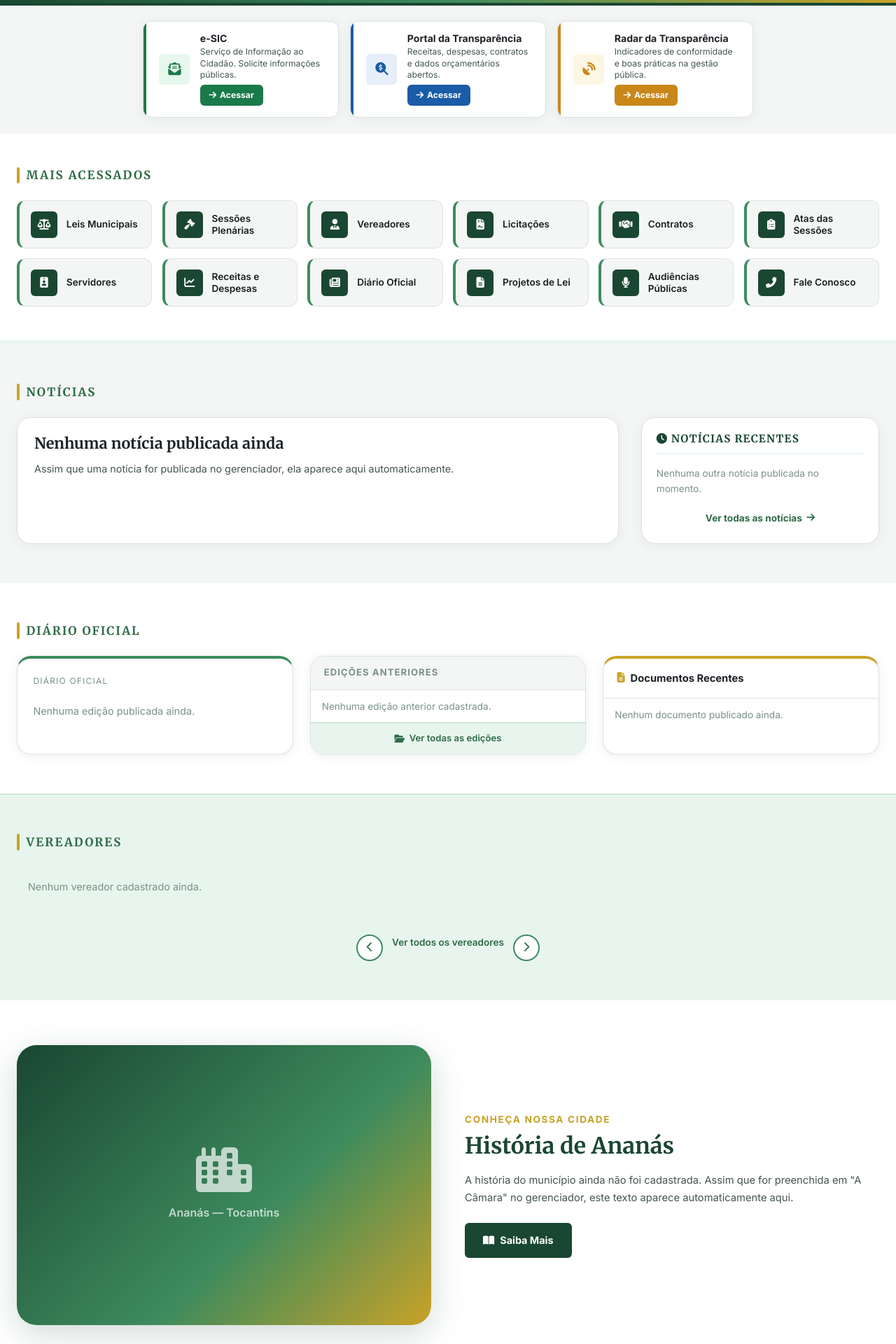
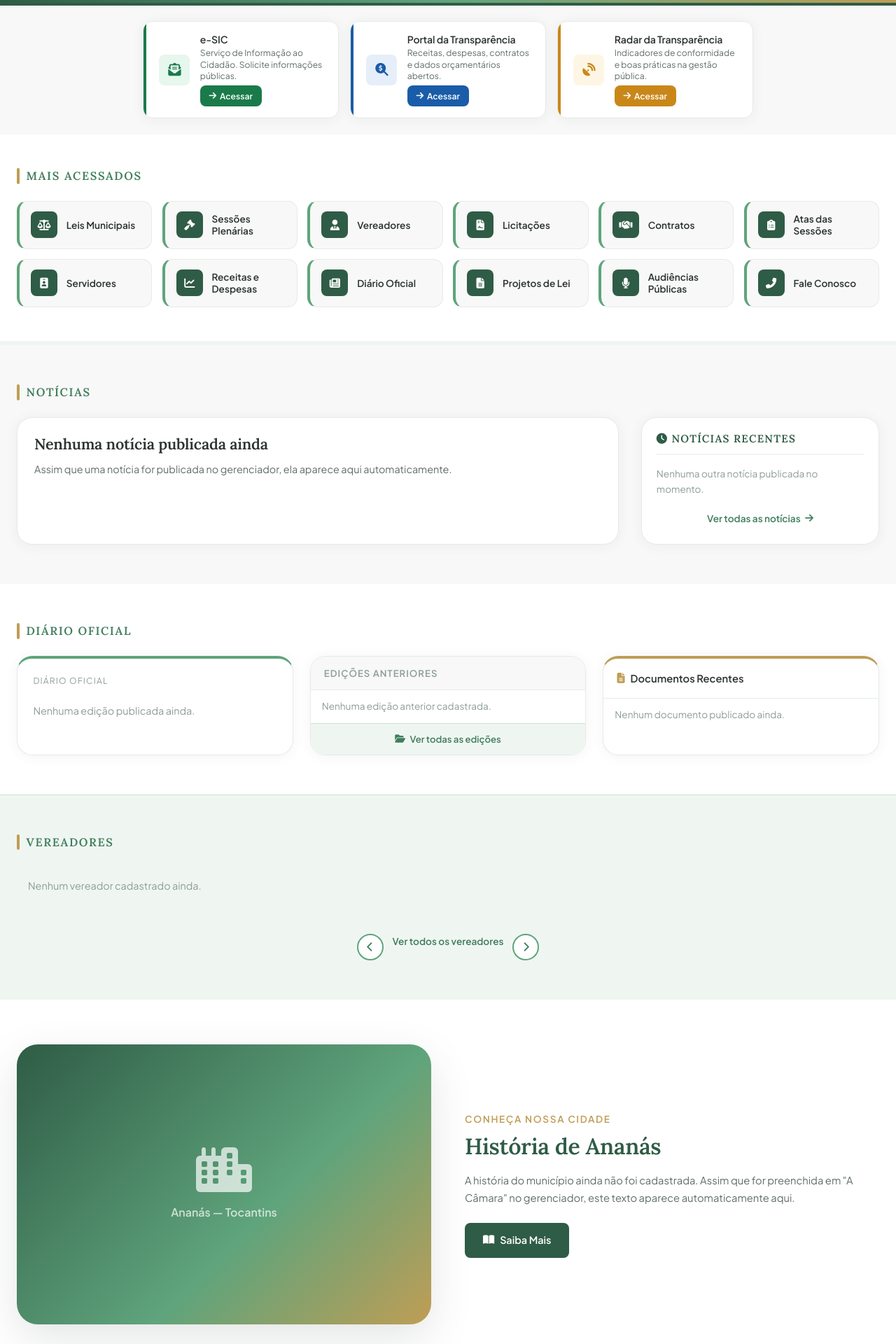
Before and after one commit to Ianformiga07/Portal_Camara, a PHP site: page / in a window 1280 px wide. Shown: the part 603-2523 px from the top of the page at 70% size. Run offline with PHP 8.4, Linux system fonts and the light colour scheme; data comes from the database, SQL or seed files in the repository; data that the repository does not hold is empty.

Commit message:
Refine visual design: softer palette and typography across the system
Applies to both the public portal (assets/css/main.css) and the admin
panel (assets/css/admin.css), keeping the same green/gold institutional
identity but toning it down:

- Typography: swapped Merriweather/EB Garamond + Inter for Lora (a
  lighter, warmer serif) + Plus Jakarta Sans (a softer humanist sans),
  loaded via Google Fonts in every page head (public header, admin
  header, and the standalone admin login page). Heading and label
  weights dropped from 700/800 to 600/700 for a lighter feel.
- Color tokens: desaturated and lightened the green scale, muted the
  gold accent toward a warmer sand tone, warmed and lightened the near-
  black grays/text colors, and softened the institutional blue used on
  the transparency portal — all through the existing CSS custom
  properties, so every component that references them (buttons, cards,
  tables, badges, nav, footer) picks up the change consistently.
- Shadows: lower opacity and larger blur radius for a gentler, more
  diffuse elevation instead of hard, saturated drop shadows.
- Border radius scale nudged up slightly (6/12/20/28 -> 8/14/22/30) for
  a friendlier, less boxy feel.

Verified by rebuilding the database and rendering the public site
(home, licitações, vereadores, portal da transparência) and the admin
login screen with headless Chromium — layout and all components render
correctly with the new tokens.

Co-Authored-By: Claude Sonnet 5 <noreply@anthropic.com>
Claude-Session: https://claude.ai/code/session_01GbrMEV6PZnsMiD4ssdPNgA

```diff
--- a/assets/css/main.css
+++ b/assets/css/main.css
@@ -5,44 +5,44 @@
 
 /* --- VARIÁVEIS DE DESIGN --- */
 :root {
-  --verde-escuro:   #1a4731;
-  --verde-medio:    #2e6b47;
-  --verde-claro:    #3d8b5e;
-  --verde-suave:    #e8f5ee;
-  --verde-borda:    #b2d8c2;
-  --dourado:        #c9a227;
-  --dourado-claro:  #f0d57a;
-  --cinza-escuro:   #1e2328;
-  --cinza-medio:    #3a3f47;
-  --cinza-claro:    #f4f6f5;
-  --cinza-borda:    #dee2e0;
+  --verde-escuro:   #2f5c46;
+  --verde-medio:    #3f7d5c;
+  --verde-claro:    #5fa47c;
+  --verde-suave:    #eff6f2;
+  --verde-borda:    #cbe3d5;
+  --dourado:        #bf9d55;
+  --dourado-claro:  #ecdcae;
+  --cinza-escuro:   #2c332f;
+  --cinza-medio:    #59635d;
+  --cinza-claro:    #f7f8f7;
+  --cinza-borda:    #e7eae8;
   --branco:         #ffffff;
-  --texto-escuro:   #1a1f1c;
-  --texto-medio:    #445550;
-  --texto-claro:    #7a9186;
-  --sombra-leve:    0 2px 16px rgba(26, 71, 49, 0.08);
-  --sombra-media:   0 6px 28px rgba(26, 71, 49, 0.14);
-  --sombra-forte:   0 12px 48px rgba(26, 71, 49, 0.20);
-  --radius-sm:      6px;
-  --radius-md:      12px;
-  --radius-lg:      20px;
-  --radius-xl:      28px;
+  --texto-escuro:   #2b322e;
+  --texto-medio:    #5f6d67;
+  --texto-claro:    #8d9d95;
+  --sombra-leve:    0 2px 18px rgba(43, 62, 53, 0.06);
+  --sombra-media:   0 10px 34px rgba(43, 62, 53, 0.09);
+  --sombra-forte:   0 20px 60px rgba(43, 62, 53, 0.13);
+  --radius-sm:      8px;
+  --radius-md:      14px;
+  --radius-lg:      22px;
+  --radius-xl:      30px;
   --transicao:      all 0.28s cubic-bezier(0.4, 0, 0.2, 1);
 
-  /* Azul institucional — mesma cor usada no portal oficial da transparência
-     da Câmara de Ananás (theme-color #1565c0) e nos portais do TCE-TO */
-  --azul-escuro:    #0d47a1;
-  --azul-medio:     #1565c0;
-  --azul-claro:     #1e88e5;
-  --azul-suave:     #e8f1fc;
-  --azul-borda:     #b6d4f5;
+  /* Azul institucional — versão suavizada da cor usada no portal oficial da
+     transparência da Câmara de Ananás e nos portais do TCE-TO */
+  --azul-escuro:    #275e91;
+  --azul-medio:     #3878ab;
+  --azul-claro:     #5a97c4;
+  --azul-suave:     #eff4fa;
+  --azul-borda:     #cadff0;
 }
 
 /* --- RESET & BASE --- */
 *, *::before, *::after { box-sizing: border-box; margin: 0; padding: 0; }
 html { scroll-behavior: smooth; font-size: 16px; }
 body {
-  font-family: 'Inter', 'Segoe UI', Arial, sans-serif;
+  font-family: 'Plus Jakarta Sans', 'Segoe UI', Arial, sans-serif;
   color: var(--texto-escuro);
   background: var(--branco);
   line-height: 1.65;
@@ -54,16 +54,17 @@ ul { list-style: none; }
 
 /* --- TIPOGRAFIA --- */
 h1, h2, h3, h4, h5, h6 {
-  font-family: 'Merriweather', 'EB Garamond', Georgia, serif;
-  font-weight: 700;
-  line-height: 1.2;
+  font-family: 'Lora', Georgia, serif;
+  font-weight: 600;
+  line-height: 1.28;
   color: var(--cinza-escuro);
+  letter-spacing: -0.01em;
 }
 .section-titulo {
-  font-size: 1.05rem;
-  font-weight: 700;
+  font-size: 1.02rem;
+  font-weight: 600;
   text-transform: uppercase;
-  letter-spacing: 0.12em;
+  letter-spacing: 0.1em;
   color: var(--verde-medio);
   display: flex;
   align-items: center;
@@ -383,12 +384,12 @@ h1, h2, h3, h4, h5, h6 {
 .portal-card.transparencia .portal-icon { background: #e6eef9; color: #1a5ca8; }
 .portal-card.radar .portal-icon        { background: #fef6e4; color: #c9871a; }
 .portal-card-texto { text-align: left; flex: 1; }
-.portal-card h3 { font-size: 0.88rem; font-weight: 700; color: var(--cinza-escuro); margin: 0 0 0.15rem 0; font-family: 'Inter', sans-serif; }
+.portal-card h3 { font-size: 0.88rem; font-weight: 600; color: var(--cinza-escuro); margin: 0 0 0.15rem 0; font-family: 'Plus Jakarta Sans', sans-serif; }
 .portal-card p  { font-size: 0.76rem; color: var(--texto-medio); margin: 0; line-height: 1.35; }
 .portal-btn {
   display: inline-flex; align-items: center; gap: 0.3rem;
   padding: 0.32rem 0.8rem; border-radius: var(--radius-sm);
-  font-size: 0.76rem; font-weight: 700; margin-top: 0.35rem; transition: var(--transicao);
+  font-size: 0.76rem; font-weight: 600; margin-top: 0.35rem; transition: var(--transicao);
   white-space: nowrap;
 }
 .portal-card.esic .portal-btn         { background: #1a7a4a; color: white; }
@@ -476,7 +477,7 @@ h1, h2, h3, h4, h5, h6 {
 .noticia-excerpt { color: var(--texto-medio); font-size: 0.9rem; line-height: 1.6; margin-bottom: 1rem; }
 .btn-leia-mais {
   display: inline-flex; align-items: center; gap: 0.4rem;
-  color: var(--verde-medio); font-size: 0.85rem; font-weight: 700;
+  color: var(--verde-medio); font-size: 0.85rem; font-weight: 600;
   border-bottom: 2px solid transparent; padding-bottom: 2px;
 }
 .btn-leia-mais:hover { color: var(--verde-escuro); border-bottom-color: var(--verde-medio); }
@@ -581,7 +582,7 @@ h1, h2, h3, h4, h5, h6 {
 }
 .edicoes-lista-header {
   background: var(--cinza-claro); padding: 0.8rem 1.2rem;
-  font-size: 0.82rem; font-weight: 700;
+  font-size: 0.82rem; font-weight: 600;
   text-transform: uppercase; letter-spacing: 0.08em;
   color: var(--texto-claro); border-bottom: 1px solid var(--cinza-borda);
 }
@@ -627,7 +628,7 @@ h1, h2, h3, h4, h5, h6 {
 .docs-recentes-header {
   padding: 1rem 1.2rem; border-bottom: 1px solid var(--cinza-borda);
   display: flex; align-items: center; gap: 0.5rem;
-  font-weight: 700; font-size: 0.92rem; color: var(--cinza-escuro);
+  font-weight: 600; font-size: 0.92rem; color: var(--cinza-escuro);
 }
 .docs-recentes-header i { color: var(--dourado); }
 .doc-item {
@@ -715,7 +716,7 @@ h1, h2, h3, h4, h5, h6 {
 .historia-imagem-placeholder i { font-size: 4rem; }
 .historia-imagem-placeholder p { font-size: 1rem; font-weight: 600; }
 .historia-conteudo .subtitulo {
-  font-size: 0.85rem; color: var(--dourado); font-weight: 700;
+  font-size: 0.85rem; color: var(--dourado); font-weight: 600;
   text-transform: uppercase; letter-spacing: 0.12em; margin-bottom: 0.6rem;
 }
 .historia-conteudo h2 { font-size: 2rem; color: var(--verde-escuro); margin-bottom: 1.2rem; line-height: 1.1; }
@@ -724,7 +725,7 @@ h1, h2, h3, h4, h5, h6 {
   display: inline-flex; align-items: center; gap: 0.5rem;
   background: var(--verde-escuro); color: var(--branco);
   padding: 0.7rem 1.5rem; border-radius: var(--radius-sm);
-  font-weight: 700; font-size: 0.9rem; margin-top: 0.5rem;
+  font-weight: 600; font-size: 0.9rem; margin-top: 0.5rem;
   transition: var(--transicao); border: 2px solid var(--verde-escuro);
 }
 .btn-saiba-mais:hover { background: transparent; color: var(--verde-escuro); }
--- a/gerenciador/includes/header.php
+++ b/gerenciador/includes/header.php
@@ -11,6 +11,11 @@ $tituloPagina = $tituloPagina ?? 'Gerenciador';
   <meta charset="UTF-8">
   <meta name="viewport" content="width=device-width, initial-scale=1">
   <title><?= htmlspecialchars($tituloPagina) ?> — Gerenciador | Câmara de Ananás</title>
+
+  <link rel="preconnect" href="https://fonts.googleapis.com">
+  <link rel="preconnect" href="https://fonts.gstatic.com" crossorigin>
+  <link href="https://fonts.googleapis.com/css2?family=Lora:wght@500;600;700&family=Plus+Jakarta+Sans:wght@400;500;600;700&display=swap" rel="stylesheet">
+
   <link rel="stylesheet" href="assets/css/admin.css">
   <link rel="stylesheet" href="https://cdnjs.cloudflare.com/ajax/libs/font-awesome/6.5.1/css/all.min.css">
 </head>
--- a/gerenciador/login.php
+++ b/gerenciador/login.php
@@ -51,6 +51,11 @@ if ($_SERVER['REQUEST_METHOD'] === 'POST') {
   <meta charset="UTF-8">
   <meta name="viewport" content="width=device-width, initial-scale=1">
   <title>Acesso ao Gerenciador — Câmara Municipal de Ananás</title>
+
+  <link rel="preconnect" href="https://fonts.googleapis.com">
+  <link rel="preconnect" href="https://fonts.gstatic.com" crossorigin>
+  <link href="https://fonts.googleapis.com/css2?family=Lora:wght@500;600;700&family=Plus+Jakarta+Sans:wght@400;500;600;700&display=swap" rel="stylesheet">
+
   <link rel="stylesheet" href="assets/css/admin.css">
   <link rel="stylesheet" href="https://cdnjs.cloudflare.com/ajax/libs/font-awesome/6.5.1/css/all.min.css">
 </head>
--- a/includes/header.php
+++ b/includes/header.php
@@ -20,7 +20,7 @@ if ($pdo) {
   <!-- Fontes Institucionais -->
   <link rel="preconnect" href="https://fonts.googleapis.com">
   <link rel="preconnect" href="https://fonts.gstatic.com" crossorigin>
-  <link href="https://fonts.googleapis.com/css2?family=EB+Garamond:ital,wght@0,500;0,600;0,700;1,500&family=Merriweather:ital,wght@0,400;0,700;1,400&family=Inter:wght@400;500;600;700&display=swap" rel="stylesheet">
+  <link href="https://fonts.googleapis.com/css2?family=Lora:ital,wght@0,500;0,600;0,700;1,500&family=Plus+Jakarta+Sans:wght@400;500;600;700&display=swap" rel="stylesheet">
 
   <!-- Font Awesome -->
   <link rel="stylesheet" href="https://cdnjs.cloudflare.com/ajax/libs/font-awesome/6.5.0/css/all.min.css">
```
Also changed, not shown: other parts of assets/css/main.css (+30 -30 lines), assets/css/admin.css (+34 -34 lines).
